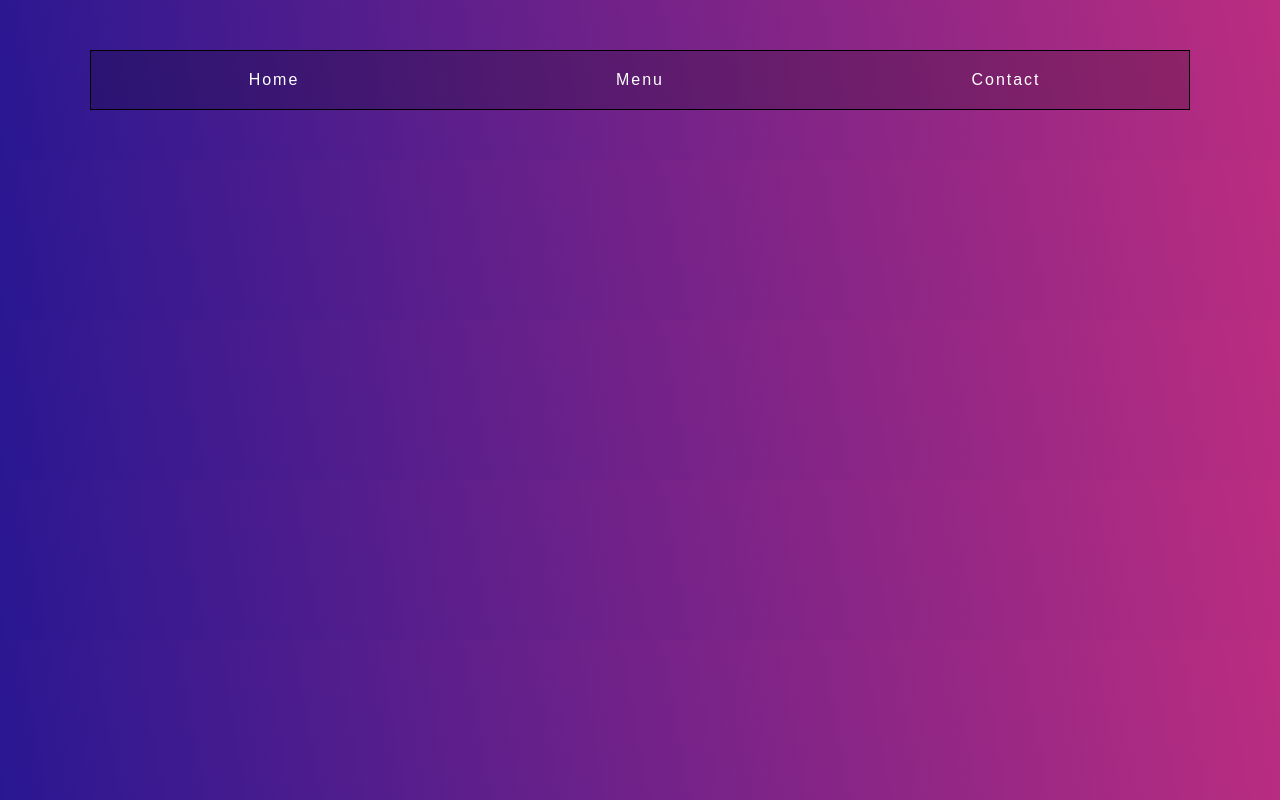
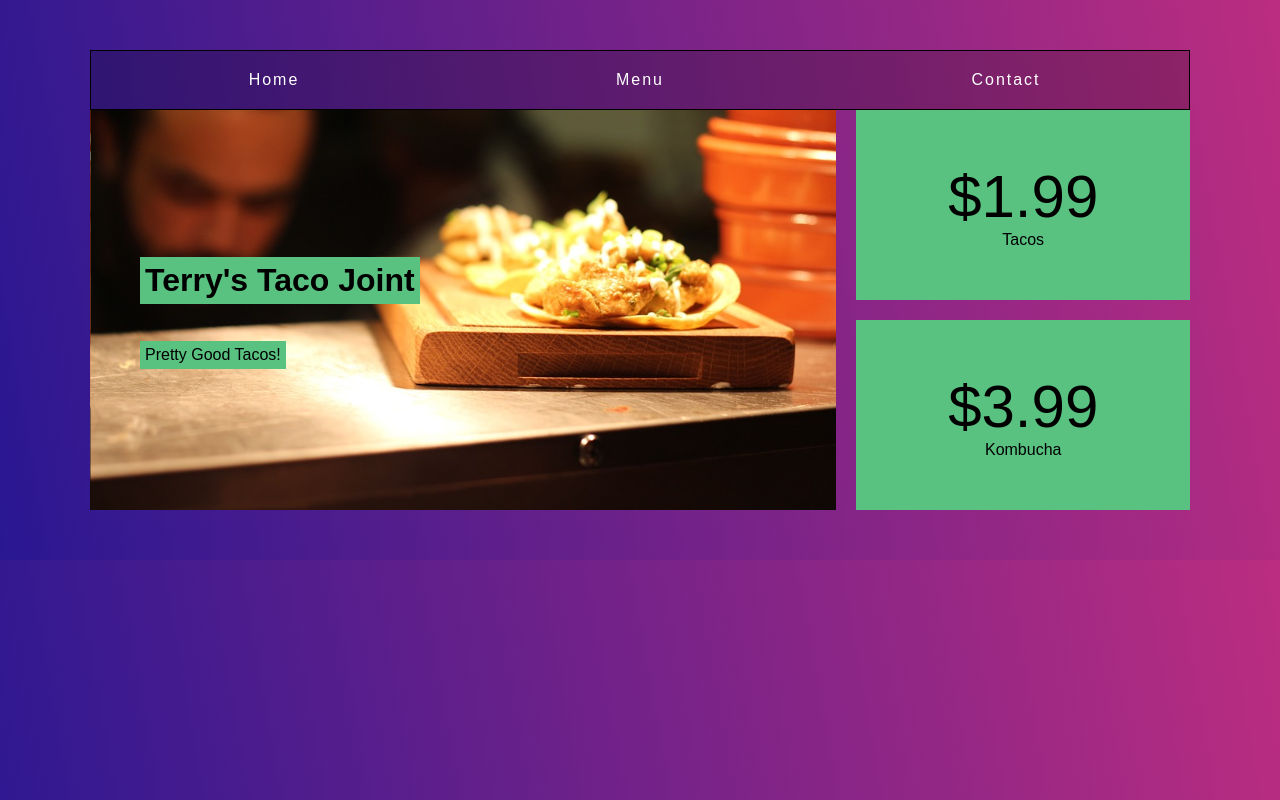
Before and after one commit to visva-dev/RestaurantPage, a website built with webpack: page dist/index.html in a window 1280 px wide. Built offline with nearby package versions, Linux system fonts and the light colour scheme.

Commit message:
Add Header section

```diff
--- a/src/index.js
+++ b/src/index.js
@@ -1,8 +1,10 @@
 import './style.scss';
 import nav from './modules/navbar';
+import home from './modules/home';
+import menu from './modules/menu';
 import contacts from './modules/contact';
-import home from './modules/home';
 
 nav();
+home();
+menu();
 contacts();
-home();
--- a/src/modules/home.js
+++ b/src/modules/home.js
@@ -1,5 +1,38 @@
-function home() {
-  console.log('This is a Restaurant Home Page!');
+const home = () => {
+  const top = document.createElement('div');
+  const header = document.createElement('header');
+  const div1 = document.createElement('div');
+  const div2 = document.createElement('div');
+  const h1 = document.createElement('h1');
+  const p1 = document.createElement('p');
+  const p2 = document.createElement('p');
+  const p3 = document.createElement('p');
+  const p4 = document.createElement('p');
+  const p5 = document.createElement('p');
+  const content = document.getElementById('content');
+  h1.textContent = "Terry's Taco Joint";
+  p1.textContent = "Pretty Good Tacos!";
+  p2.textContent = '$1.99'
+  p3.textContent = 'Tacos'
+  p4.textContent = '$3.99'
+  p5.textContent = 'Kombucha'
+
+  header.appendChild(h1);
+  header.appendChild(p1);
+  div1.appendChild(p2);
+  div1.appendChild(p3);
+  div2.appendChild(p4);
+  div2.appendChild(p5);
+  content.appendChild(top);
+  top.appendChild(header);
+  top.appendChild(div1);
+  top.appendChild(div2);
+  top.setAttribute('class', 'top');
+  header.setAttribute('class', 'hero');
+  p2.setAttribute('class', 'price');
+  p4.setAttribute('class', 'price');
+  div1.setAttribute('class', 'cta cta1')
+  div2.setAttribute('class', 'cta cta2')
 }
 
 export default home;
```
Also changed, not shown: dist/index.html, dist/main.js, src/modules/menu.js (added).
